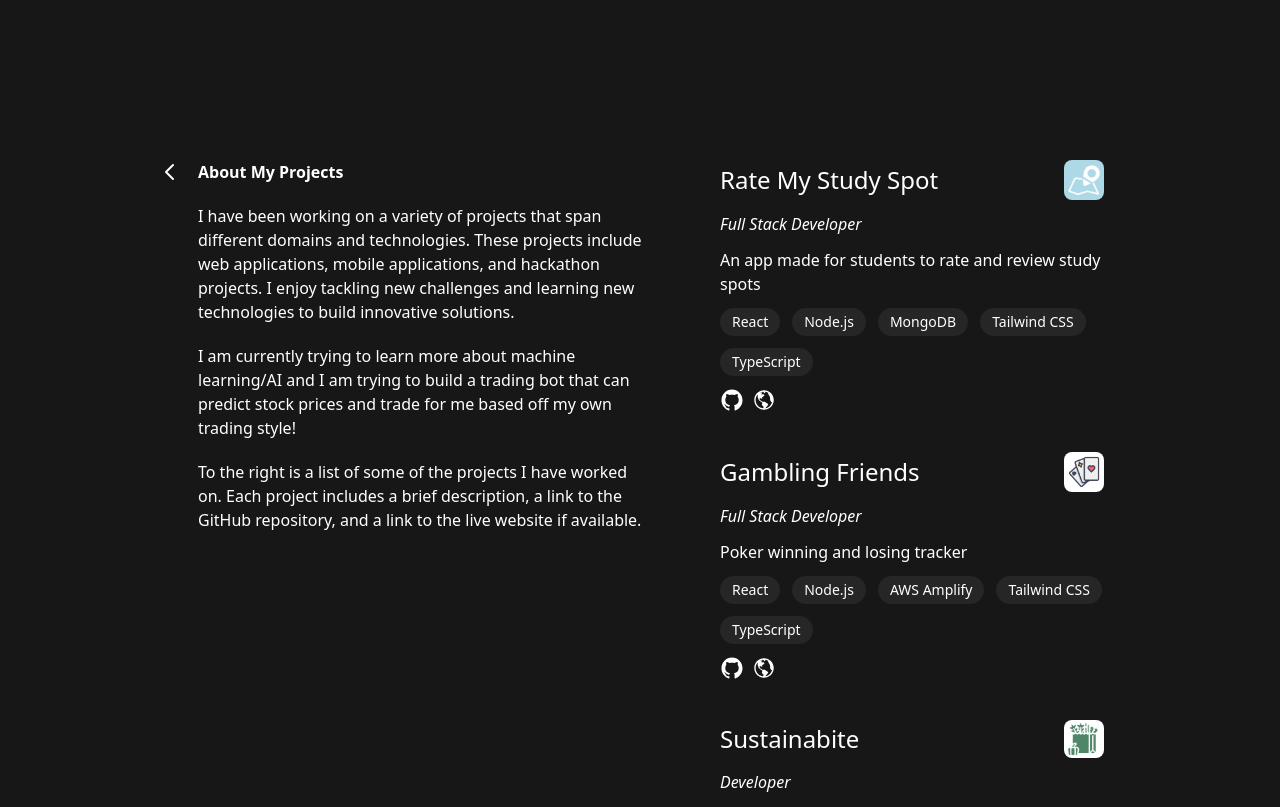
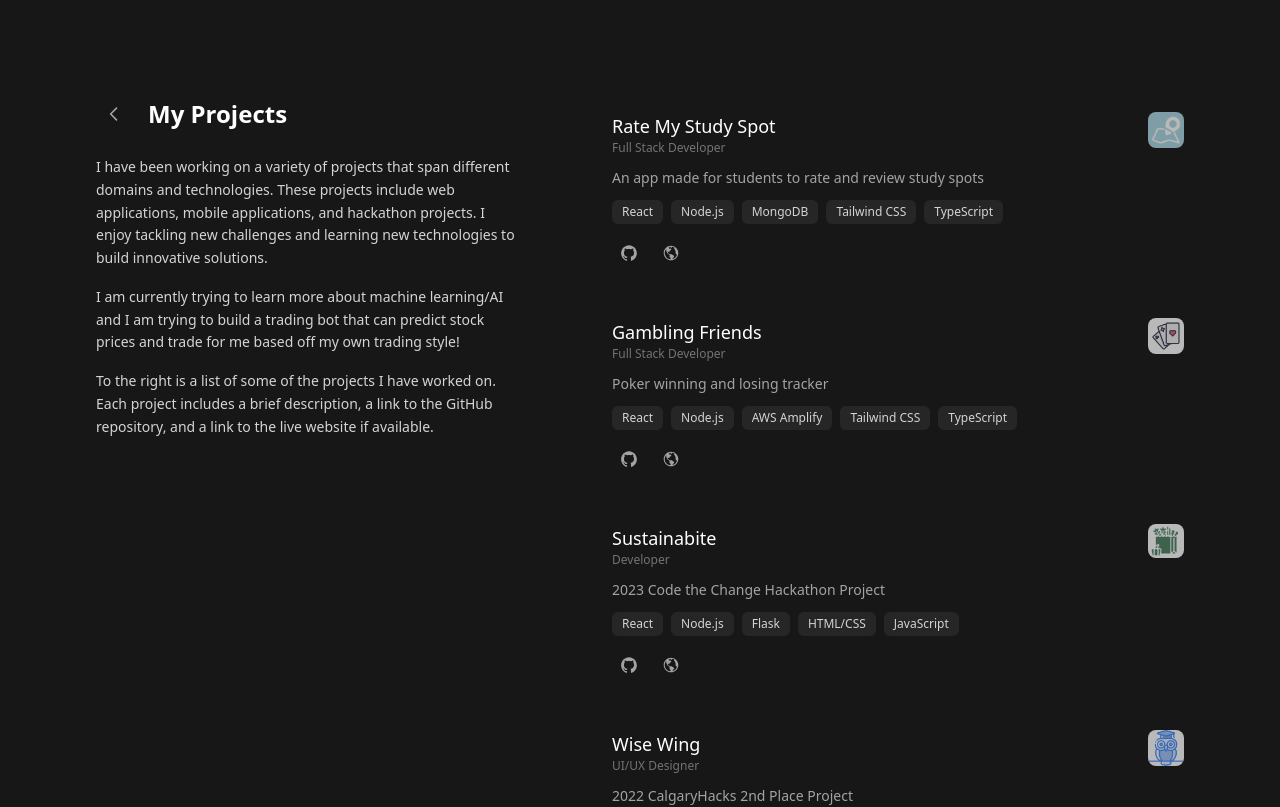
Before and after one commit to anthonyych4n/anthony-portfolio-new, a Next.js app: page /projects in a window 1280 px wide. Shown: the top 807 px of the page. Built offline with nearby package versions, Linux system fonts and the light colour scheme.

Commit message:
Ui changes and added internship exp

```diff
--- a/src/app/globals.css
+++ b/src/app/globals.css
@@ -3,19 +3,149 @@
 @tailwind utilities;
 
 :root {
-  --background: #0a0a0a;
+  --background: #171717;
   --foreground: #fafafa;
 }
 
 body {
   color: var(--foreground);
   background: var(--background);
-  font-family: system-ui, -apple-system, BlinkMacSystemFont, 'Segoe UI', Roboto, sans-serif;
+  font-family: system-ui, -apple-system, BlinkMacSystemFont, "Segoe UI", Roboto,
+    sans-serif;
   -webkit-font-smoothing: antialiased;
   -moz-osx-font-smoothing: grayscale;
 }
 
 ::selection {
-  background: rgba(16, 185, 129, 0.3);
+  background: rgba(163, 163, 163, 0.3);
   color: #fff;
 }
+
+h1 {
+  font-size: 1.5rem;
+  line-height: 2rem;
+  font-weight: 600;
+}
+
+@keyframes fadeInUp {
+  from {
+    opacity: 0;
+    transform: translateY(20px);
+  }
+  to {
+    opacity: 1;
+    transform: translateY(0);
+  }
+}
+
+@keyframes fadeIn {
+  from {
+    opacity: 0;
+  }
+  to {
+    opacity: 1;
+  }
+}
+
+@keyframes slideInLeft {
+  from {
+    opacity: 0;
+    transform: translateX(-20px);
+  }
+  to {
+    opacity: 1;
+    transform: translateX(0);
+  }
+}
+
+@keyframes scaleIn {
+  from {
+    opacity: 0;
+    transform: scale(0.95);
+  }
+  to {
+    opacity: 1;
+    transform: scale(1);
+  }
+}
+
+@keyframes shimmer {
+  0% {
+    background-position: -200% 0;
+  }
+  100% {
+    background-position: 200% 0;
+  }
+}
+
+.animate-fade-in-up {
+  animation: fadeInUp 0.6s ease-out forwards;
+}
+
+.animate-fade-in {
+  animation: fadeIn 0.6s ease-out forwards;
+}
+
+.animate-slide-in-left {
+  animation: slideInLeft 0.6s ease-out forwards;
+}
+
+.animate-scale-in {
+  animation: scaleIn 0.5s ease-out forwards;
+}
+
+.stagger-1 {
+  animation-delay: 0.1s;
+}
+.stagger-2 {
+  animation-delay: 0.2s;
+}
+.stagger-3 {
+  animation-delay: 0.3s;
+}
+.stagger-4 {
+  animation-delay: 0.4s;
+}
+.stagger-5 {
+  animation-delay: 0.5s;
+}
+
+.hover-lift {
+  transition: transform 0.3s ease, box-shadow 0.3s ease;
+}
+
+.hover-lift:hover {
+  transform: translateY(-2px);
+  box-shadow: 0 10px 40px -10px rgba(255, 255, 255, 0.1);
+}
+
+.hover-glow {
+  transition: all 0.3s ease;
+}
+
+.hover-glow:hover {
+  box-shadow: 0 0 20px rgba(255, 255, 255, 0.1);
+}
+
+.gradient-border {
+  position: relative;
+}
+
+.gradient-border::before {
+  content: "";
+  position: absolute;
+  inset: 0;
+  border-radius: inherit;
+  padding: 1px;
+  background: linear-gradient(
+    135deg,
+    rgba(255, 255, 255, 0.1),
+    transparent,
+    rgba(255, 255, 255, 0.05)
+  );
+  -webkit-mask: linear-gradient(#fff 0 0) content-box, linear-gradient(#fff 0 0);
+  mask: linear-gradient(#fff 0 0) content-box, linear-gradient(#fff 0 0);
+  -webkit-mask-composite: xor;
+  mask-composite: exclude;
+  pointer-events: none;
+}
--- a/src/app/projects/page.tsx
+++ b/src/app/projects/page.tsx
@@ -15,6 +15,7 @@ export default function Projects() {
 
         return () => clearTimeout(timer);
     }, []);
+
     const projects = [
         {
             title: "Rate My Study Spot",
@@ -64,71 +65,87 @@ export default function Projects() {
 
     if (loading) {
         return (
-            <div className='flex justify-center items-center min-h-screen bg-neutral-900 space-x-5'>
-                <svg className='animate-spin h-20 w-20 rounded-full' viewBox='0 0 800 800'>
-                    <circle cx="400" cy="400" fill="none" r="375" strokeWidth="50" stroke="#ffffff" strokeDasharray="1200 1400" strokeLinecap="round" />
+            <div className='flex justify-center items-center min-h-screen bg-neutral-900'>
+                <svg className='animate-spin h-16 w-16' viewBox='0 0 800 800'>
+                    <circle cx="400" cy="400" fill="none" r="375" strokeWidth="40" stroke="#ffffff" strokeDasharray="1200 1400" strokeLinecap="round" />
                 </svg>
             </div>
         );
     }
 
     return (
-        <div className="flex flex-col min-h-screen bg-neutral-900 text-white">
-            <div className="flex-grow flex justify-center">
-                <div className="w-full max-w-7xl flex relative">
-                    <div className="fixed ml-[150px] w-[500px] pt-40">
-                        <div className='relative'>
-                            <div className='absolute left-0 top-1/2 transform -translate-y-1/2'>
-                                <BackButton />
-                            </div>
-                            <h1 className="font-bold ml-12">About My Projects</h1>
+        <div className="min-h-screen bg-neutral-900 text-white">
+            <div className='max-w-6xl mx-auto px-8'>
+                <div className='flex gap-24'>
+                    <div className='w-[420px] flex-shrink-0 sticky top-0 h-screen py-24'>
+                        <div className='flex items-center gap-4 mb-6'>
+                            <BackButton />
+                            <h1 className='text-2xl font-semibold'>My Projects</h1>
                         </div>
-                        <div className='flex flex-col space-y-5 mt-5 ml-12'>
-                            <p>
+                        <div className='space-y-4'>
+                            <p className='text-neutral-300 leading-relaxed text-sm'>
                                 I have been working on a variety of projects that span different domains and technologies.
                                 These projects include web applications, mobile applications, and hackathon projects.
                                 I enjoy tackling new challenges and learning new technologies to build innovative solutions.
                             </p>
-                            <p>
+                            <p className='text-neutral-300 leading-relaxed text-sm'>
                                 I am currently trying to learn more about machine learning/AI and I am trying to build
                                 a trading bot that can predict stock prices and trade for me based off my own trading style!
                             </p>
-                            <p>
+                            <p className='text-neutral-300 leading-relaxed text-sm'>
                                 To the right is a list of some of the projects I have worked on. Each project includes a brief description,
                                 a link to the GitHub repository, and a link to the live website if available.
                             </p>
                         </div>
                     </div>
-                    <div className="ml-[700px] flex-1 pt-40 pl-5 overflow-y-auto">
-                        <div className="flex flex-col space-y-10">
+                    <div className='flex-1 py-24'>
+                        <div className="space-y-4">
                             {projects.map((project, index) => (
-                                <div key={index} className="relative flex flex-col space-y-3 max-w-96">
-                                    <div className="flex items-center justify-between">
-                                        <h2 className="text-2xl ">{project.title}</h2>
+                                <div
+                                    key={index}
+                                    className="group p-4 -mx-4 rounded-lg hover:bg-neutral-800/50 transition-all duration-200"
+                                >
+                                    <div className="flex justify-between items-start gap-4 mb-3">
+                                        <div>
+                                            <h2 className="text-white font-medium text-lg">{project.title}</h2>
+                                            <p className="text-neutral-500 text-xs">{project.role}</p>
+                                        </div>
                                         <Image
                                             src={project.imageUrl}
                                             alt={project.title}
-                                            width={40}
-                                            height={40}
-                                            className="bg-white rounded-lg hover:scale-110 transition ease-in-out duration-300"
+                                            width={36}
+                                            height={36}
+                                            className="bg-white rounded-lg opacity-70 group-hover:opacity-100 transition-opacity duration-200"
                                         />
                                     </div>
-                                    <h3 className="text-md italic">{project.role}</h3>
-                                    <p>{project.description}</p>
-                                    <div className="flex flex-wrap gap-3 mb-6">
-                                        {project.skills.map((skill, index) => (
-                                            <span key={index} className="bg-neutral-800 px-3 py-1 rounded-full text-sm hover:duration-200 hover:scale-125 hover:bg-neutral-600 transition ease-in-out">{skill}</span>
+                                    <p className="text-neutral-400 text-sm mb-3">{project.description}</p>
+                                    <div className="flex flex-wrap gap-2 mb-3">
+                                        {project.skills.map((skill, skillIndex) => (
+                                            <span
+                                                key={skillIndex}
+                                                className="bg-neutral-800 text-neutral-300 px-2.5 py-1 rounded-md text-xs font-medium"
+                                            >
+                                                {skill}
+                                            </span>
                                         ))}
                                     </div>
-                                    <div className="flex space-x-2">
+                                    <div className="flex gap-2">
                                         {project.github && (
-                                            <a href={project.github} aria-label="GitHub" className="hover:text-neutral-200">
-                                                <IoLogoGithub size={24} />
+                                            <a
+                                                href={project.github}
+                                                aria-label="GitHub"
+                                                className="p-2 rounded-lg text-neutral-400 hover:text-white hover:bg-neutral-700 transition-all duration-200"
+                                            >
+                                                <IoLogoGithub size={18} />
                                             </a>
                                         )}
                                         {project.website && (
-                                            <a href={project.website} aria-label="Website" className="hover:text-neutral-200">
-                                                <IoMdGlobe size={24} />
+                                            <a
+                                                href={project.website}
+                                                aria-label="Website"
+                                                className="p-2 rounded-lg text-neutral-400 hover:text-white hover:bg-neutral-700 transition-all duration-200"
+                                            >
+                                                <IoMdGlobe size={18} />
                                             </a>
                                         )}
                                     </div>
@@ -139,7 +156,6 @@ export default function Projects() {
                     </div>
                 </div>
             </div>
-
         </div>
     );
 }
--- a/src/components/background/skills/skills.tsx
+++ b/src/components/background/skills/skills.tsx
@@ -1,20 +1,22 @@
-const languages = ["Python", "Java", "C/C++", "HTML", "CSS", "JavaScript", "TypeScript", "SQL", "MongoDB"];
-const frameworks = ["Git", "GitHub", "React", "Next.js", "Tailwind CSS", "Node.js", "AWS Amplify", "Figma", "Framer Motion"];
+"use client"
+const languages = ["Python", "Java", "C/C++", "Golang", "Bash/Shell", "Swift", "HTML", "CSS", "JavaScript", "TypeScript", "SQL", "MongoDB"];
+const frameworks = ["Git", "GitHub", "React", "Next.js", "Tailwind CSS", "Node.js", "AWS Amplify", "Supabase", "Docker", "Kubernetes", "Vector Databases (ChromaDB)", "Unit Testing", "Integration Testing", "Linux", "Unix", "Figma", "Framer Motion"];
 
 export default function Skills() {
     return (
         <section>
-            <h2 className='text-sm font-medium text-neutral-400 uppercase tracking-wider mb-6'>
+            <h2 className='text-sm font-medium text-neutral-500 uppercase tracking-wider mb-6'>
                 Skills
             </h2>
             <div className="space-y-6">
                 <div>
                     <p className="text-neutral-500 text-xs uppercase tracking-wider mb-3">Languages</p>
                     <div className="flex flex-wrap gap-2">
-                        {languages.map((language) => (
+                        {languages.map((language, index) => (
                             <span
                                 key={language}
-                                className="bg-neutral-800/60 text-neutral-300 px-3 py-1.5 rounded-md text-xs font-medium hover:bg-neutral-700/60 transition-colors duration-200"
+                                style={{ animationDelay: `${index * 0.03}s` }}
+                                className="bg-neutral-800/80 text-neutral-300 px-3 py-1.5 rounded-lg text-xs font-medium border border-neutral-700/30 hover:border-neutral-600/50 hover:bg-neutral-700/80 hover:scale-105 hover:shadow-lg hover:shadow-white/5 transition-all duration-300 cursor-default"
                             >
                                 {language}
                             </span>
@@ -24,10 +26,11 @@ export default function Skills() {
                 <div>
                     <p className="text-neutral-500 text-xs uppercase tracking-wider mb-3">Frameworks & Tools</p>
                     <div className="flex flex-wrap gap-2">
-                        {frameworks.map((framework) => (
+                        {frameworks.map((framework, index) => (
                             <span
                                 key={framework}
-                                className="bg-neutral-800/60 text-neutral-300 px-3 py-1.5 rounded-md text-xs font-medium hover:bg-neutral-700/60 transition-colors duration-200"
+                                style={{ animationDelay: `${index * 0.03}s` }}
+                                className="bg-neutral-800/80 text-neutral-300 px-3 py-1.5 rounded-lg text-xs font-medium border border-neutral-700/30 hover:border-neutral-600/50 hover:bg-neutral-700/80 hover:scale-105 hover:shadow-lg hover:shadow-white/5 transition-all duration-300 cursor-default"
                             >
                                 {framework}
                             </span>
--- a/src/components/buttons/backbutton.tsx
+++ b/src/components/buttons/backbutton.tsx
@@ -10,13 +10,17 @@ const BackButton: React.FC = () => {
     };
 
     return (
-        <button onClick={handleBackClick} aria-label="back" className="p-2 rounded-full hover:bg-neutral-800">
+        <button
+            onClick={handleBackClick}
+            aria-label="back"
+            className="p-2 rounded-lg text-neutral-400 hover:text-white hover:bg-neutral-800 transition-all duration-200"
+        >
             <svg
                 xmlns="http://www.w3.org/2000/svg"
                 fill="none"
                 viewBox="0 0 24 24"
                 stroke="currentColor"
-                className="w-6 h-6"
+                className="w-5 h-5"
             >
                 <path
                     strokeLinecap="round"
--- a/src/components/footer.tsx
+++ b/src/components/footer.tsx
@@ -1,8 +1,8 @@
 export default function Footer() {
     return (
-        <footer className="pt-8 pb-12 border-t border-neutral-800/50">
-            <p className="text-neutral-500 text-sm">
-                © {new Date().getFullYear()} Anthony Chan
+        <footer className="pt-12 pb-12 border-t border-neutral-800/30">
+            <p className="text-neutral-500 text-sm flex items-center gap-2">
+                <span>© {new Date().getFullYear()} Anthony Chan</span>
             </p>
         </footer>
     )
```
Also changed, not shown: src/app/more-about-me/page.tsx (+29 -23 lines), src/app/page.tsx (+8 -6 lines), src/components/about/about.tsx (+26 -12 lines), src/components/animation/animation.tsx (+6 -5 lines), src/components/background/education/education.tsx (+12 -8 lines), src/components/background/journey/journey.tsx (+27 -14 lines), src/components/background/projects/projects.tsx (+24 -6 lines), public/images/cisco.svg (added).
